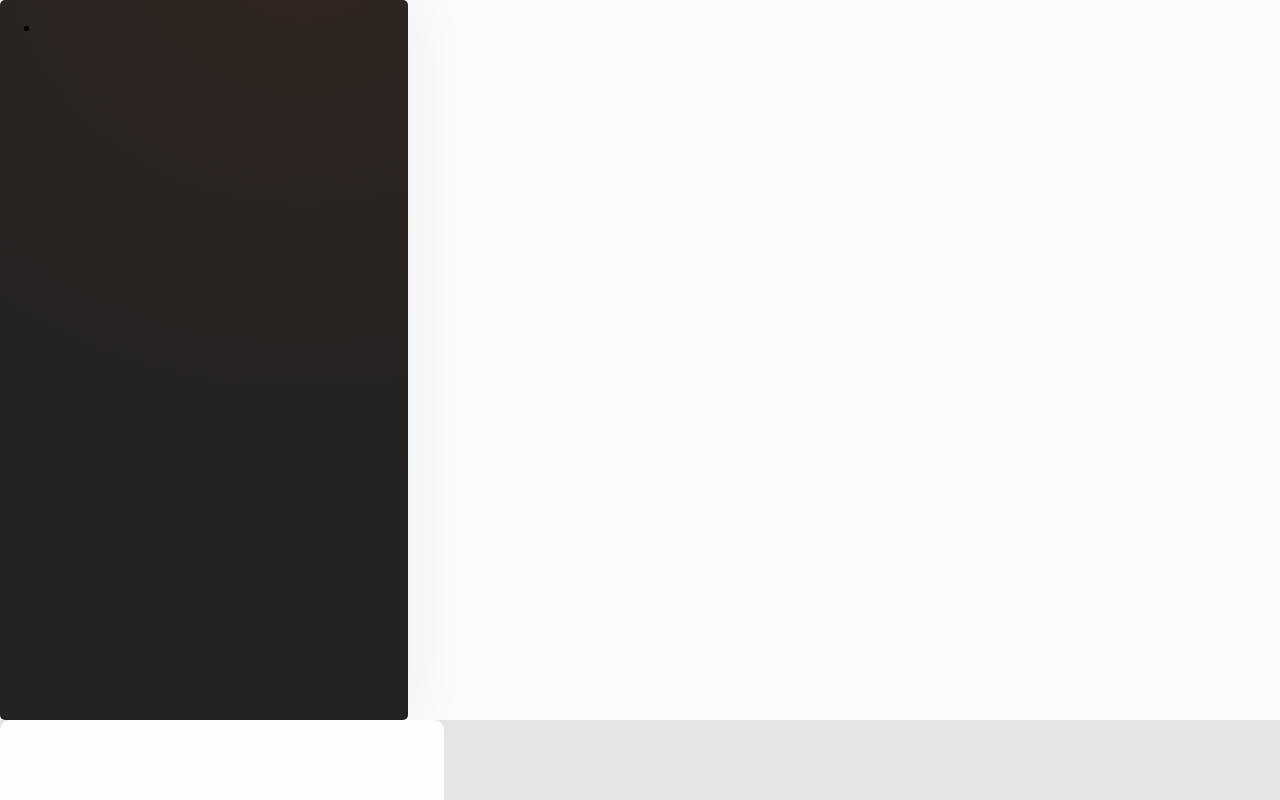
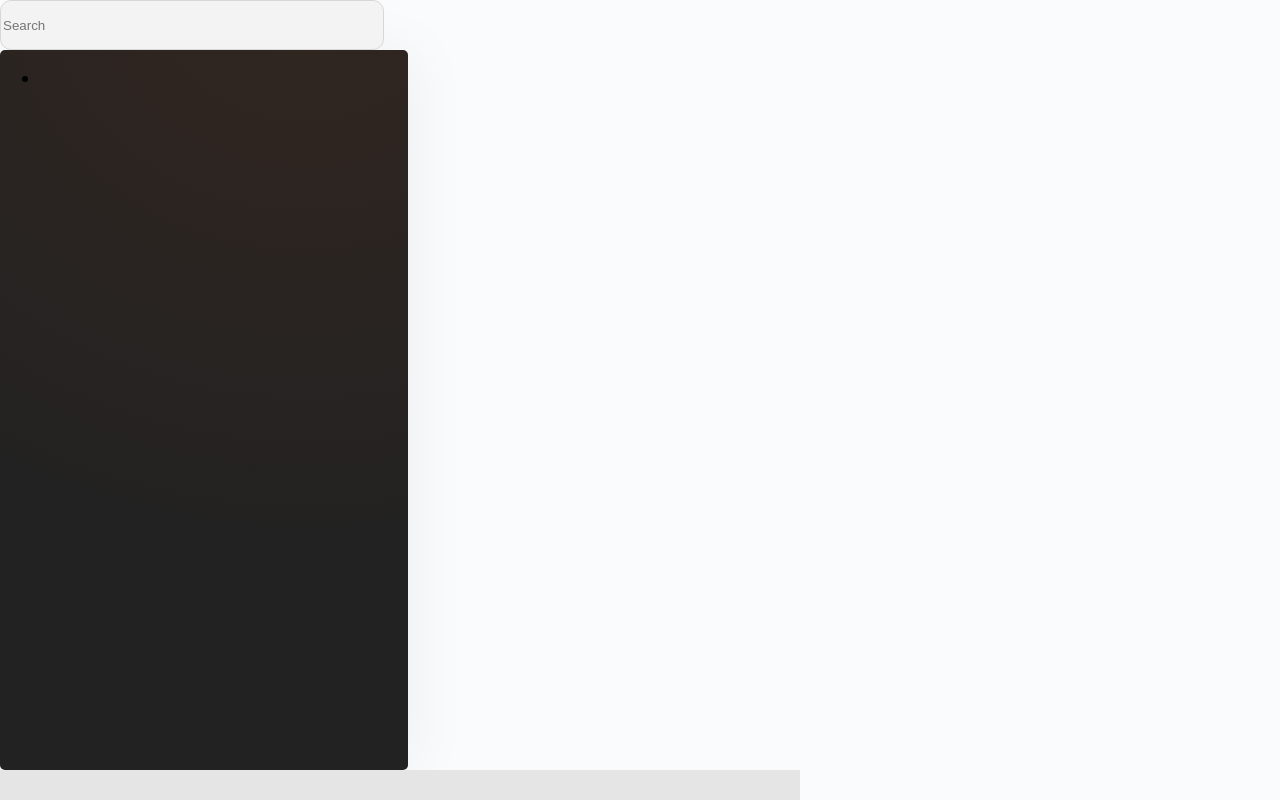
Before and after one commit to ekaramyan/Lampix, a plain HTML site: page index.html in a window 1280 px wide. Shown: the top 800 px of the page. Drawn offline with nearby package versions, Linux system fonts and the light colour scheme.

Commit message:
added search bar, trying to fix positions...

```diff
--- a/index.html
+++ b/index.html
@@ -14,11 +14,16 @@
     <title>Lampix Server</title>
   </head>
   <body>
-    <header>
-
-    </header>
 
     <div class="container">
+
+        <div class="wrap">
+            <div class="search">
+                <input type="text" class="searchTerm" placeholder="Search">
+                  <i class="fa fa-search"></i>
+               </button>
+             </div>
+            </div>
 
         <div class="sidebar">
             <ul>
@@ -31,8 +36,6 @@
             <div class="double-auth"></div>
             <div class="coin-buy"></div>
         </div>
-
-
     </div>
 
     <footer>
--- a/styles.css
+++ b/styles.css
@@ -1,17 +1,56 @@
+@import url(https://fonts.googleapis.com/css?family=Open+Sans);
+
+body{
+  font-family: 'Open Sans', sans-serif;
+}
+/*Resize the wrap to see the search bar change!*/
+.wrap
+{
+
+    align-items: center;
+    width: 100%;
+    top: 52px;
+}
+
+.search {
+  width: 100%;
+  height: 100%;
+  position: relative;
+  display: flex;
+}
+
+.searchTerm {
+  width: 30%;
+  align-items: center;
+  border-right: none;
+  height: 50px;
+  color: #9DBFAF;
+  background: #F3F3F3;
+   border: 1px solid #D7D7D7;
+backdrop-filter: blur(5px);
+border-radius: 11px;
+}
+
+.searchTerm:focus{
+  color: #394c4e;
+}
+
 .container
 {
+    position: relative;
     display: grid;
     column-gap: 20px;
-
-    position: relative;
-    max-width: 1920px;
+    grid: row;
+    align-items: center;
     height: 100vh;
+    width: auto;
     background: #F9FBFC;
 }
 .sidebar
 {
     top: 0;
     max-width: 408px;
+    width: 100vw;
     height: 90vh;
     background: radial-gradient(159.06% 81.68% at 74.64% -9.86%, #322620 0%, #222222 100%);
     box-shadow: 7px 0px 60px rgba(0, 0, 0, 0.05);
@@ -19,16 +58,17 @@
 }
 .personal-page
 {
-    position: relative;
     background: #E5E5E5;
     display: grid;
     grid: row;
     align-items: center;
+    height: 900px;
+    width: 800px;
 }
 .about-user
 {
     align-items: center;
-    background: #FEFEFE;
+    background: #ff1313;
     max-width: 444px;
     height: 317px;
     border-radius: 10px;
```
